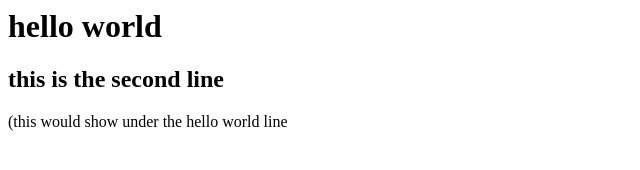
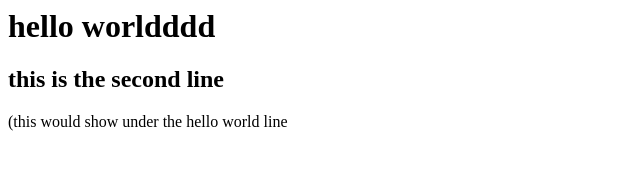
Before and after one commit to uchenna456/uchenna456.github.io, a plain HTML site: page index.html in a window 1280 px wide. Shown: the whole page, without its empty margins (0-640 px from the left). Drawn offline with Linux system fonts and the light colour scheme.

Commit message:
Update index.html

```diff
--- a/index.html
+++ b/index.html
@@ -3,7 +3,7 @@
 	<title> my second website </title>
 <Head>
 <body>
-	<h1> hello world</h1>
+	<h1> hello worldddd</h1>
 	<h2> this is the second line</h2>  (this would show under the hello world line
 <body>
 <html>
```
